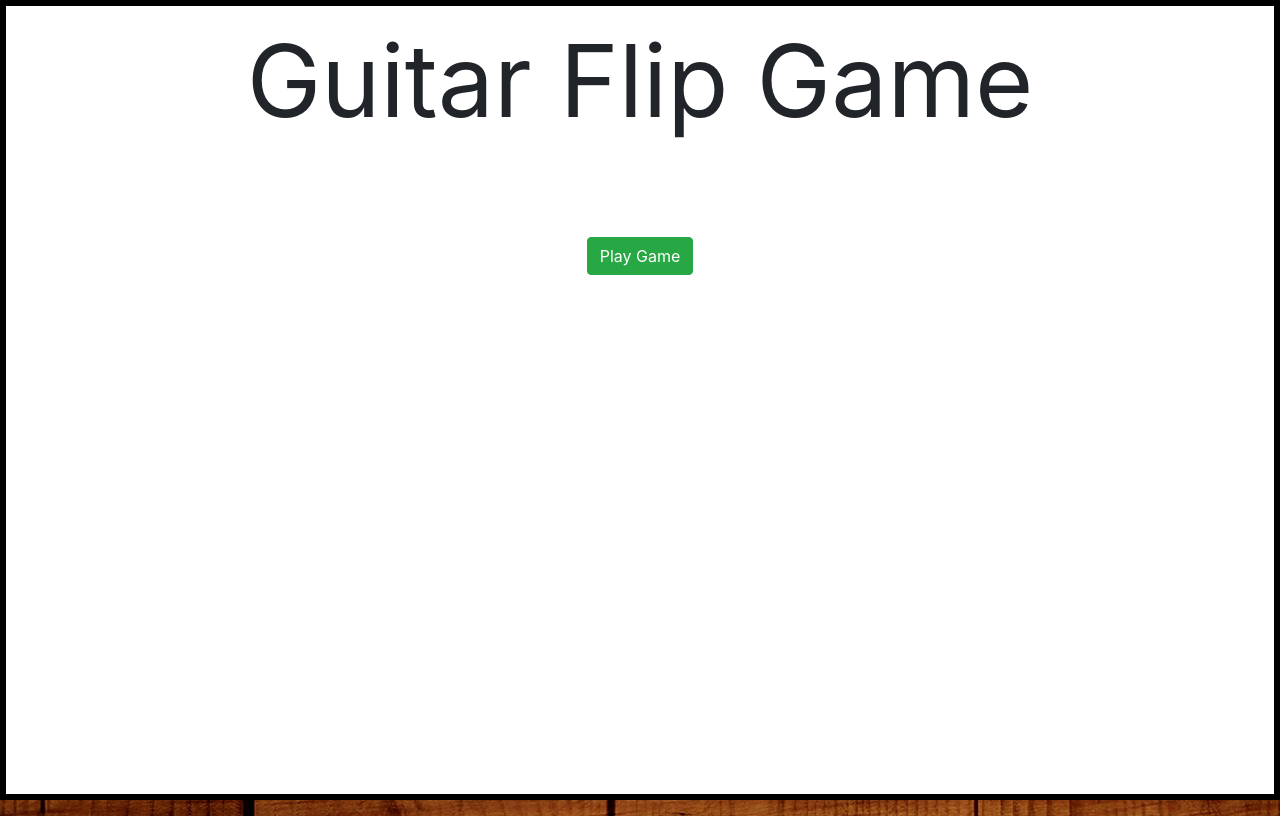
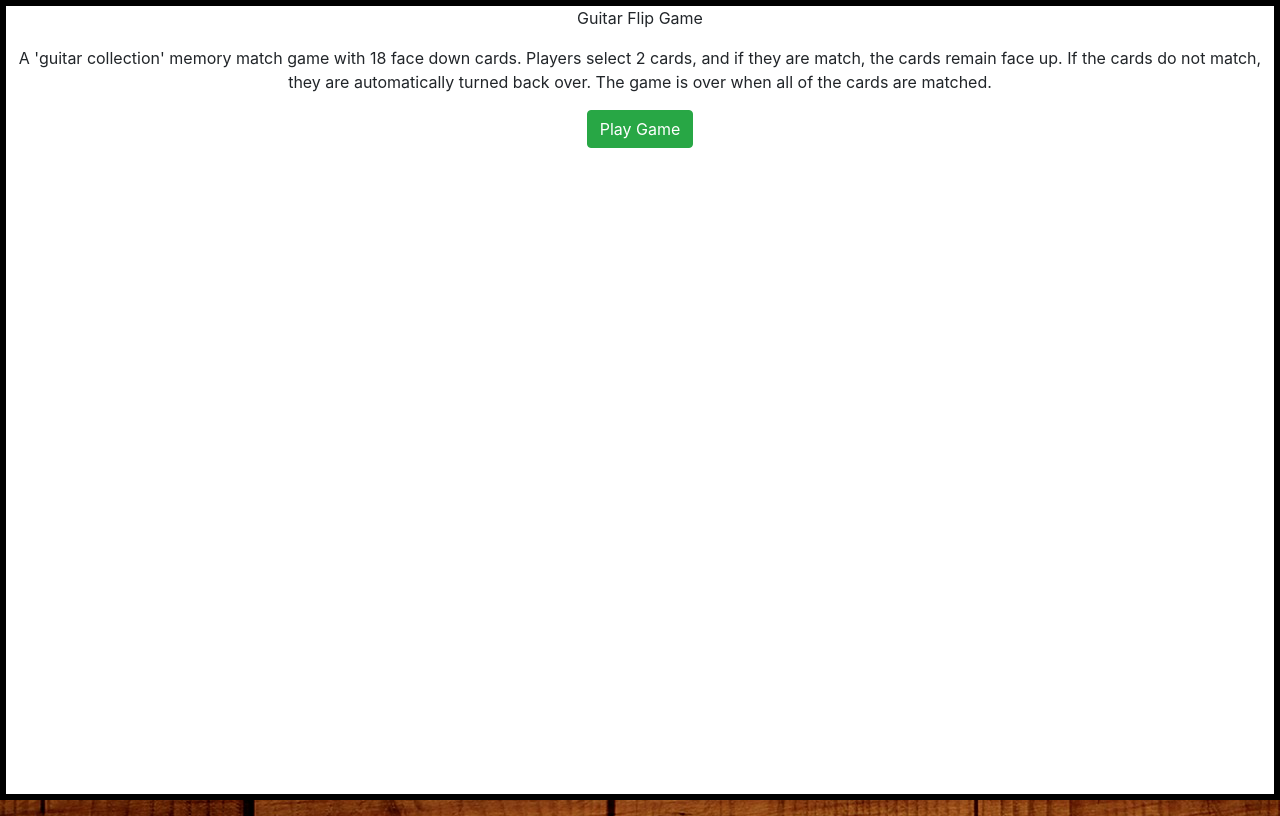
Before and after one commit to skmmks/guitar_flip, a plain HTML site: page index.html in a window 1280 px wide. Drawn offline with nearby package versions, Linux system fonts and the light colour scheme.

Commit message:
modify intro modal font size add introduction to game

```diff
--- a/assets/css/style.css
+++ b/assets/css/style.css
@@ -12,7 +12,7 @@
 .introModal {
     min-height: 100vh;
     min-width: 100vw;
-    font-size: 100px;
+    font-size: 1em;
     position: absolute;
     border: solid black 6px;
     text-align: center;
--- a/index.html
+++ b/index.html
@@ -15,6 +15,12 @@
     <body>
         <div id="introModal" class="introModal">
             <p>Guitar Flip Game</p>
+            <p>
+                A 'guitar collection' memory match game with 18 face down cards.
+                Players select 2 cards, and if they are match, the cards remain face up.
+                If the cards do not match, they are automatically turned back over.
+                The game is over when all of the cards are matched.
+            </p>
             <div class="btn btn-success">Play Game</div>
         </div>
         <div class="game">
```
